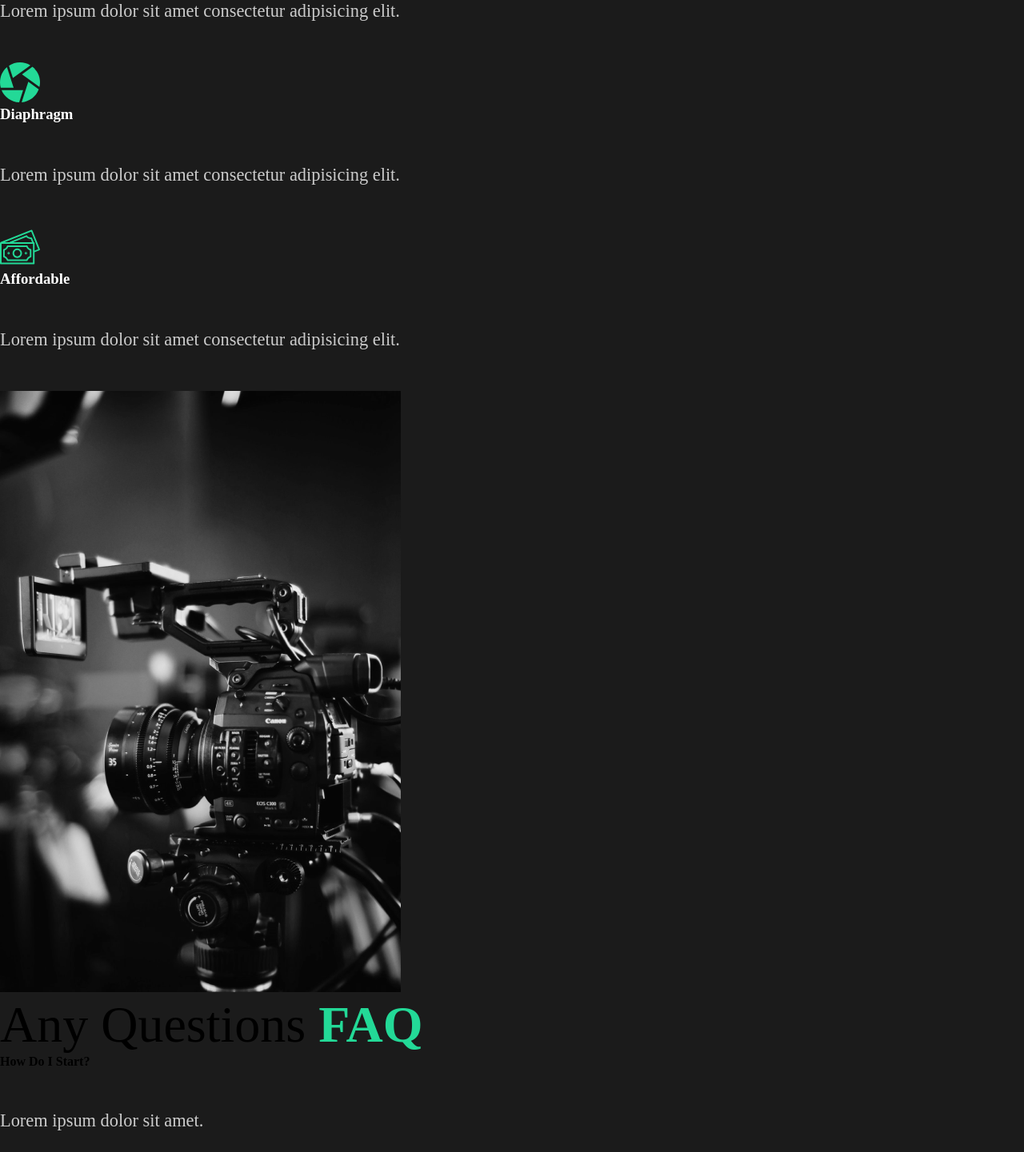
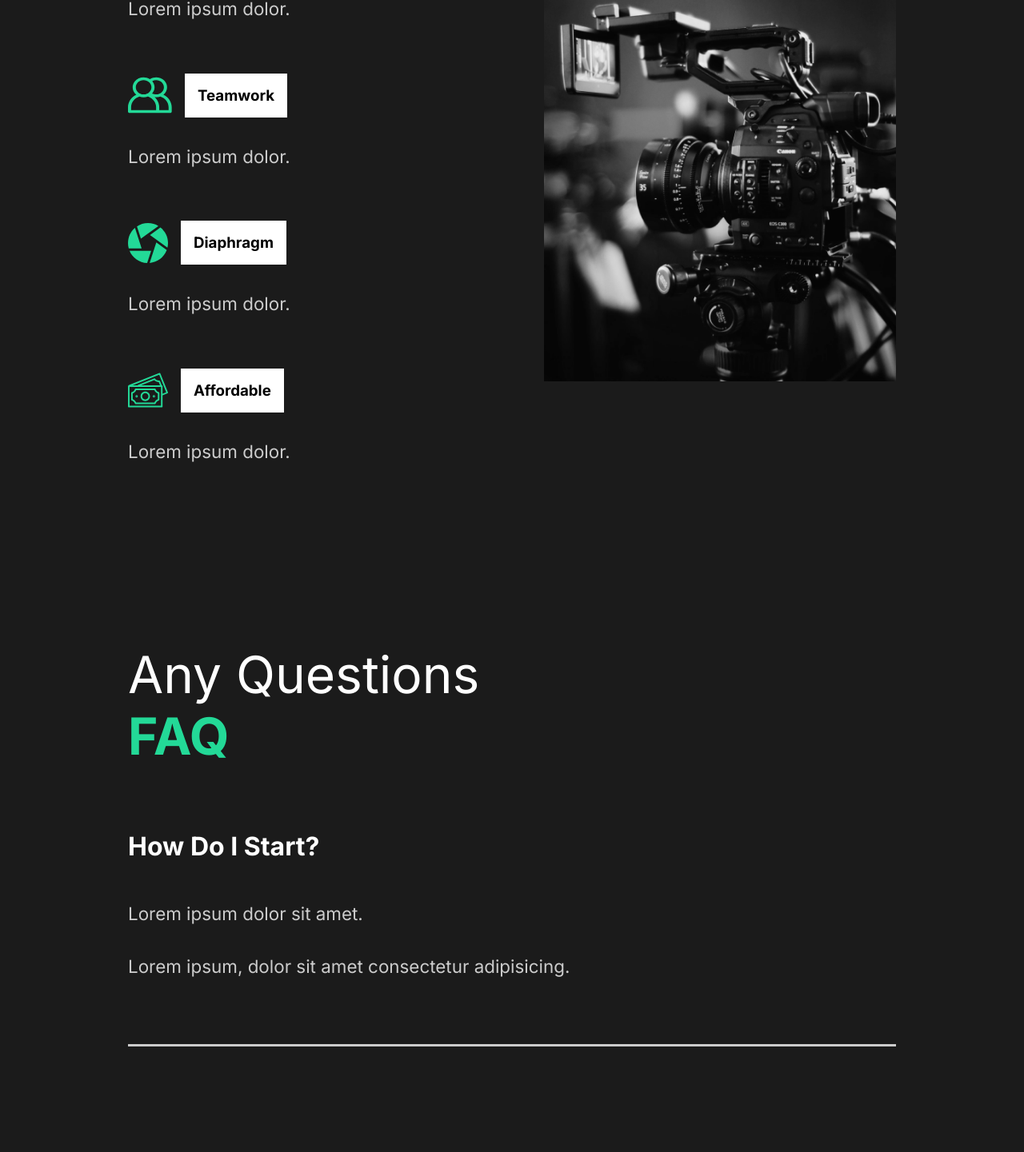
Before and after one commit to ErwinWoz/potrfolio-site, a React (Create React App) app: page / in a window 1280 px wide. Shown: the part 1211-2652 px from the top of the page at 80% size. Built offline with nearby package versions, Linux system fonts and the light colour scheme.

Commit message:
Styling whole about page

```diff
--- a/public/index.html
+++ b/public/index.html
@@ -9,6 +9,8 @@
       name="description"
       content="Web site created using create-react-app"
     />
+    <link rel="preconnect" href="https://fonts.gstatic.com">
+    <link href="https://fonts.googleapis.com/css2?family=Inter:wght@400;700&family=Lobster&display=swap" rel="stylesheet">
     <link rel="apple-touch-icon" href="%PUBLIC_URL%/logo192.png" />
     <!--
       manifest.json provides metadata used when your web app is installed on a
--- a/src/components/AboutSection.js
+++ b/src/components/AboutSection.js
@@ -1,6 +1,7 @@
 import React from 'react';
 import styled from 'styled-components';
 import home1 from '../img/home1.png';
+import { AboutStyle, DescriptionStyle, ImageStyle, HideStyle } from '../styles';
 
 const AboutSection = () => {
     return (
@@ -28,35 +29,6 @@
 };
 
 //Styled Components
-const AboutStyle = styled.div `
-    min-height: 90vh;
-    display: flex;
-    align-items: center;
-    justify-content: space-between;
-    padding: 5rem 10rem;
-    color: white;
-`;
 
-const DescriptionStyle = styled.div `
-    flex: 1;
-    padding-right: 5rem;
-    h2 {
-        font-weight: lighter;
-    }
-`;
-
-const ImageStyle = styled.div `
-    flex: 1;
-    overflow: hidden;
-    img {
-        width: 100%;
-        height: 80vh;
-        object-fit: cover;
-    }
-`;
-
-const HideStyle = styled.div `
-    overflow: hidden;
-`;
 
 export default AboutSection;
--- a/src/components/FaqSection.js
+++ b/src/components/FaqSection.js
@@ -1,8 +1,11 @@
 import React from 'react';
+//Style
+import styled from 'styled-components';
+import { AboutStyle } from '../styles';
 
 const FaqSection = () => {
     return (
-        <div className="faq">
+        <Faq>
             <h2>
                 Any Questions <span>FAQ</span>
             </h2>
@@ -12,6 +15,7 @@
                     <p>Lorem ipsum dolor sit amet.</p>
                     <p>Lorem ipsum, dolor sit amet consectetur adipisicing.</p>
                 </div>
+                <div className="faq-line"></div>
             </div>
             <div className="question">
                 <h4>Daily Schedule?</h4>
@@ -19,6 +23,7 @@
                     <p>Lorem ipsum dolor sit amet.</p>
                     <p>Lorem ipsum, dolor sit amet consectetur adipisicing.</p>
                 </div>
+                <div className="faq-line"></div>
             </div>
             <div className="question">
                 <h4>What are the payment methods?</h4>
@@ -26,6 +31,7 @@
                     <p>Lorem ipsum dolor sit amet.</p>
                     <p>Lorem ipsum, dolor sit amet consectetur adipisicing.</p>
                 </div>
+                <div className="faq-line"></div>
             </div>
             <div className="question">
                 <h4>What Products Do You Offer?</h4>
@@ -33,9 +39,37 @@
                     <p>Lorem ipsum dolor sit amet.</p>
                     <p>Lorem ipsum, dolor sit amet consectetur adipisicing.</p>
                 </div>
+                <div className="faq-line"></div>
             </div>
-        </div>
+        </Faq>
     );
 }
 
+const Faq = styled(AboutStyle)`
+    display: block;
+    span {
+        display: block;
+    }
+    h2 {
+        padding-bottom: 2rem;
+        font-weight: lighter;
+    }
+    .faq-line {
+        background-color: #cccccc;
+        height:0.2rem;
+        margin: 2rem 0rem;
+        width: 100%;
+    }
+    .question {
+        padding: 3rem 0rem;
+        cursor: pointer;
+    }
+    .answer {
+        padding: 2rem 0rem;
+        p {
+            padding: 1rem 0rem;
+        }
+    }
+`;
+
 export default FaqSection;
--- a/src/components/GlobalStyle.js
+++ b/src/components/GlobalStyle.js
@@ -9,6 +9,7 @@
 
     body {
         background: #1b1b1b;
+        font-family: 'Inter', sans-serif;
     }
 
     button {
@@ -20,6 +21,7 @@
         background: transparent;
         color: white;
         transition: all 0.5s ease;
+        font-family: 'Inter', sans-serif;
         &:hover {
             background-color: #23d997;
             color: white
@@ -37,6 +39,7 @@
 
     h4 {
         font-weight: bold;
+        font-size: 2rem;
     }
 
     a {
--- a/src/components/ServicesSection.js
+++ b/src/components/ServicesSection.js
@@ -1,4 +1,7 @@
 import React from 'react';
+//Styles
+import { AboutStyle, DescriptionStyle, ImageStyle } from '../styles';
+import styled from 'styled-components';
 //Import Icons
 import clock from '../img/clock.svg';
 import diaphragm from '../img/diaphragm.svg';
@@ -8,45 +11,74 @@
 
 const ServicesSection = () => {
     return (
-        <div className="services">
-            <div className="description">
+        <ServicesStyle>
+            <DescriptionStyle>
                 <h2>High <span>quality</span> services</h2>
-                <div className="cards">
-                    <div className="card">
+                <Cards>
+                    <Card>
                         <div className="icon">
                             <img src={clock} alt="clock" />
                             <h3>Efficient</h3>
                         </div>
-                        <p>Lorem ipsum dolor sit amet consectetur adipisicing elit.</p>
-                    </div>
-                    <div className="card">
+                        <p>Lorem ipsum dolor.</p>
+                    </Card>
+                    <Card>
                         <div className="icon">
                             <img src={teamwork} alt="teamwork" />
                             <h3>Teamwork</h3>
                         </div>
-                        <p>Lorem ipsum dolor sit amet consectetur adipisicing elit.</p>
-                    </div>
-                    <div className="card">
+                        <p>Lorem ipsum dolor.</p>
+                    </Card>
+                    <Card>
                         <div className="icon">
                             <img src={diaphragm} alt="diaphragm" />
                             <h3>Diaphragm</h3>
                         </div>
-                        <p>Lorem ipsum dolor sit amet consectetur adipisicing elit.</p>
-                    </div>
-                    <div className="card">
+                        <p>Lorem ipsum dolor.</p>
+                    </Card>
+                    <Card>
                         <div className="icon">
                             <img src={money} alt="money" />
                             <h3>Affordable</h3>
                         </div>
-                        <p>Lorem ipsum dolor sit amet consectetur adipisicing elit.</p>
-                    </div>
-                </div>
-            </div>
-            <div className="image">
+                        <p>Lorem ipsum dolor.</p>
+                    </Card>
+                </Cards>
+            </DescriptionStyle>
+            <ImageStyle>
                 <img src={home2} alt="home2"/>
-            </div>
-        </div>
+            </ImageStyle>
+        </ServicesStyle>
      );
 }
 
+const ServicesStyle = styled(AboutStyle)`
+    h2 {
+        padding-bottom: 5rem;
+    }
+    p {
+        width: 70%auto;
+        padding: 2rem 0rem 4rem 0rem;
+    }
+`;
+
+const Cards = styled.div`
+    display: flex;
+    flex-wrap: wrap;
+`;
+
+const Card = styled.div`
+    flex-basis: 20rem;
+    .icon {
+        display: flex;
+        align-items: center;
+    }
+    h3 {
+        margin-left: 1rem;
+        background-color: white;
+        color: black;
+        padding: 1rem;
+    }
+`;
+
 export default ServicesSection;
--- /dev/null
+++ b/src/styles.js
@@ -0,0 +1,32 @@
+import styled from 'styled-components';
+
+export const AboutStyle = styled.div `
+    min-height: 90vh;
+    display: flex;
+    align-items: center;
+    justify-content: space-between;
+    padding: 5rem 10rem;
+    color: white;
+`;
+
+export const DescriptionStyle = styled.div `
+    flex: 1;
+    padding-right: 5rem;
+    h2 {
+        font-weight: lighter;
+    }
+`;
+
+export const ImageStyle = styled.div `
+    flex: 1;
+    overflow: hidden;
+    img {
+        width: 100%;
+        height: 80vh;
+        object-fit: cover;
+    }
+`;
+
+export const HideStyle = styled.div `
+    overflow: hidden;
+`;
```
Also changed, not shown: 1 other file (tests, documents, lock files or other folders).
